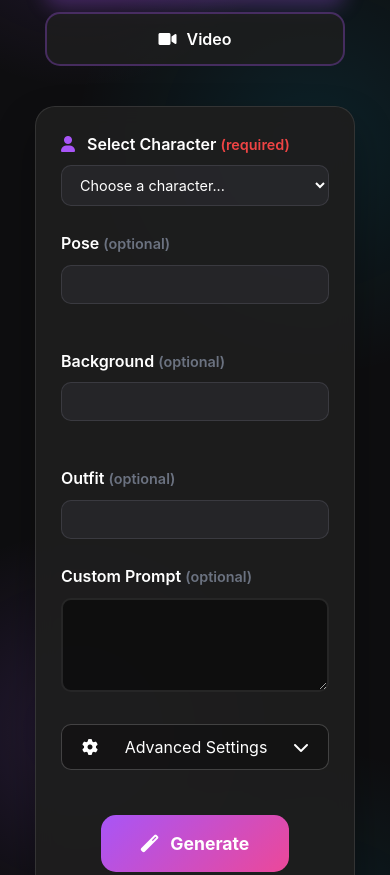
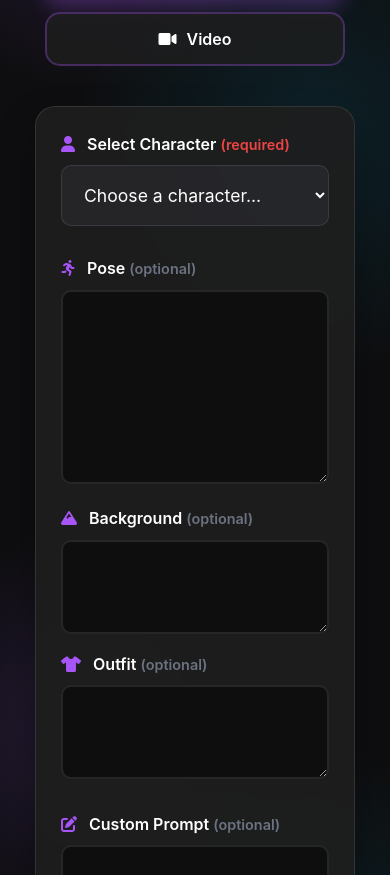
Before and after one commit to dwcqwcqw/Gcrush, a website: page generate-media.html in a window 390 px wide. Shown: the part 366-1241 px from the top of the page. Drawn offline with nearby package versions, Linux system fonts and the light colour scheme.

Commit message:
修复Generate Media页面问题

```diff
--- a/generate-media.css
+++ b/generate-media.css
@@ -125,6 +125,43 @@
 .form-control option {
     background: #1f2937;
     color: #fff;
+}
+
+/* Character Selection */
+.character-select-group {
+    margin-bottom: 30px;
+}
+
+.character-select-group .form-control {
+    font-size: 1.1rem;
+    padding: 18px;
+}
+
+/* Main Form Grid Layout */
+.form-grid {
+    display: grid;
+    grid-template-columns: 1fr 1fr;
+    gap: 20px;
+    margin-bottom: 25px;
+}
+
+.pose-group {
+    margin-bottom: 0;
+}
+
+.pose-textarea {
+    min-height: 200px;
+    resize: vertical;
+}
+
+.form-group-right {
+    display: flex;
+    flex-direction: column;
+    gap: 15px;
+}
+
+.form-group-right .form-group {
+    margin-bottom: 0;
 }
 
 .form-row {
@@ -397,6 +434,19 @@
         padding: 25px;
     }
 
+    .form-grid {
+        grid-template-columns: 1fr;
+        gap: 15px;
+    }
+
+    .form-group-right {
+        gap: 10px;
+    }
+
+    .pose-textarea {
+        min-height: 120px;
+    }
+
     .form-row {
         grid-template-columns: 1fr;
     }
--- a/generate-media.html
+++ b/generate-media.html
@@ -66,7 +66,7 @@
                     <i class="fas fa-compass"></i>
                     <span>Explore</span>
                 </a>
-                <a href="chat.html" class="sidebar-item" id="sidebarChatBtn">
+                <a href="index.html" class="sidebar-item" id="sidebarChatBtn">
                     <i class="fas fa-comment"></i>
                     <span>Chat</span>
                 </a>
@@ -135,7 +135,8 @@
                 </div>
 
                 <div class="generate-form">
-                    <div class="form-group">
+                    <!-- Character Selection -->
+                    <div class="form-group character-select-group">
                         <label for="character-select">
                             <i class="fas fa-user"></i>
                             Select Character <span class="required">(required)</span>
@@ -145,29 +146,38 @@
                         </select>
                     </div>
 
-                    <div class="form-row">
-                        <div class="form-group">
+                    <!-- Main Form Grid -->
+                    <div class="form-grid">
+                        <div class="form-group pose-group">
                             <label for="pose-input">
+                                <i class="fas fa-running"></i>
                                 Pose <span class="optional">(optional)</span>
                             </label>
-                            <input type="text" id="pose-input" class="form-control" placeholder="">
+                            <textarea id="pose-input" class="form-control pose-textarea" rows="8" placeholder=""></textarea>
                         </div>
+
+                        <div class="form-group-right">
                             <div class="form-group">
                                 <label for="background-input">
+                                    <i class="fas fa-mountain"></i>
                                     Background <span class="optional">(optional)</span>
                                 </label>
-                            <input type="text" id="background-input" class="form-control" placeholder="">
+                                <textarea id="background-input" class="form-control" rows="3" placeholder=""></textarea>
                             </div>
                             <div class="form-group">
                                 <label for="outfit-input">
+                                    <i class="fas fa-tshirt"></i>
                                     Outfit <span class="optional">(optional)</span>
                                 </label>
-                            <input type="text" id="outfit-input" class="form-control" placeholder="">
+                                <textarea id="outfit-input" class="form-control" rows="3" placeholder=""></textarea>
+                            </div>
                         </div>
                     </div>
 
+                    <!-- Custom Prompt -->
                     <div class="form-group">
                         <label for="custom-prompt">
+                            <i class="fas fa-edit"></i>
                             Custom Prompt <span class="optional">(optional)</span>
                         </label>
                         <textarea id="custom-prompt" class="form-control" rows="3" placeholder=""></textarea>
@@ -180,6 +190,12 @@
                             <i class="fas fa-chevron-down"></i>
                         </button>
                         <div class="advanced-settings">
+                            <div class="form-group">
+                                <label for="negative-prompt">
+                                    Negative Prompt <span class="optional">(optional)</span>
+                                </label>
+                                <textarea id="negative-prompt" class="form-control" rows="3" placeholder=""></textarea>
+                            </div>
                             <div class="form-row">
                                 <div class="form-group">
                                     <label for="style-select">Style</label>
--- a/generate-media.js
+++ b/generate-media.js
@@ -17,6 +17,17 @@ class GenerateMediaIntegrated {
     }
 
     setupEventListeners() {
+        // Chat button - redirect to main page with chat intent
+        const chatBtn = document.getElementById('sidebarChatBtn');
+        if (chatBtn) {
+            chatBtn.addEventListener('click', (e) => {
+                e.preventDefault();
+                // Store intent to show chat when returning to main page
+                localStorage.setItem('showChatOnLoad', 'true');
+                window.location.href = 'index.html';
+            });
+        }
+
         // Media type selector
         document.querySelectorAll('.media-type-btn').forEach(btn => {
             btn.addEventListener('click', (e) => {
@@ -160,6 +171,7 @@ class GenerateMediaIntegrated {
             const background = document.getElementById('background-input')?.value || '';
             const outfit = document.getElementById('outfit-input')?.value || '';
             const customPrompt = document.getElementById('custom-prompt')?.value || '';
+            const negativePrompt = document.getElementById('negative-prompt')?.value || '';
             const style = document.getElementById('style-select')?.value || 'realistic';
             const quality = document.getElementById('quality-select')?.value || 'high';
             const imageCount = parseInt(document.getElementById('image-count')?.value || '1');
@@ -171,6 +183,7 @@ class GenerateMediaIntegrated {
                 background,
                 outfit,
                 customPrompt,
+                negativePrompt,
                 style,
                 quality
             });
@@ -195,7 +208,7 @@ class GenerateMediaIntegrated {
         }
     }
 
-    buildPrompt({ character, pose, background, outfit, customPrompt, style, quality }) {
+    buildPrompt({ character, pose, background, outfit, customPrompt, negativePrompt, style, quality }) {
         const selectedChar = this.characters.find(c => c.id === character);
         let prompt = `${style} style, ${quality} quality`;
 
@@ -207,6 +220,7 @@ class GenerateMediaIntegrated {
         if (background) prompt += `, background: ${background}`;
         if (outfit) prompt += `, wearing: ${outfit}`;
         if (customPrompt) prompt += `, ${customPrompt}`;
+        if (negativePrompt) prompt += `, negative: ${negativePrompt}`;
 
         return prompt;
     }
@@ -320,6 +334,11 @@ class GenerateMediaIntegrated {
 document.addEventListener('DOMContentLoaded', () => {
     console.log('🎨 DOM loaded, initializing Generate Media...');
 
+    // Initialize auth system first
+    if (typeof enhancedInitialization === 'function') {
+        enhancedInitialization();
+    }
+
     // Wait for auth to be ready
     const initGenerateMedia = () => {
         if (typeof window.supabase !== 'undefined') {
--- a/script.js
+++ b/script.js
@@ -119,6 +119,18 @@ document.addEventListener('DOMContentLoaded', function() {
         });
     });
 
+    // Check if we should show chat on load (from generate-media page)
+    if (localStorage.getItem('showChatOnLoad') === 'true') {
+        localStorage.removeItem('showChatOnLoad');
+        // Trigger chat functionality
+        setTimeout(() => {
+            const chatBtn = document.getElementById('sidebarChatBtn');
+            if (chatBtn) {
+                chatBtn.click();
+            }
+        }, 100);
+    }
+
     // Simulate content loading for demonstration
     setTimeout(() => {
         const loader = document.querySelector('.loader');
```
Lines whose indentation alone changed are shown as unchanged.
